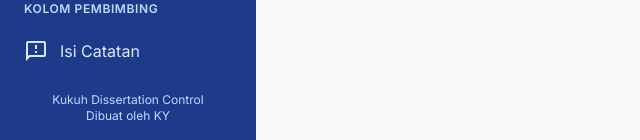
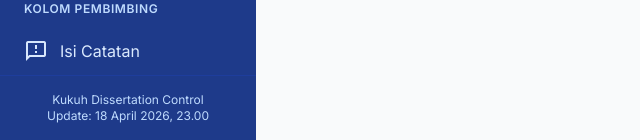
Before and after one commit to kukuhyudhistiro/kdc, a plain HTML site: page index.html in a window 1280 px wide. Shown: the part 660-800 px from the top of the page, 0-640 px from the left. Drawn offline with nearby package versions, Linux system fonts and the light colour scheme.

Commit message:
Update index.html

```diff
--- a/index.html
+++ b/index.html
@@ -244,7 +244,7 @@
         </nav>
 
         <div class="p-4 border-t border-blue-800/50 text-xs text-center text-blue-200">
-            Kukuh Dissertation Control<br>Dibuat oleh KY
+            Kukuh Dissertation Control<br>Update: 18 April 2026, 23.00
         </div>
     </aside>
 
```
